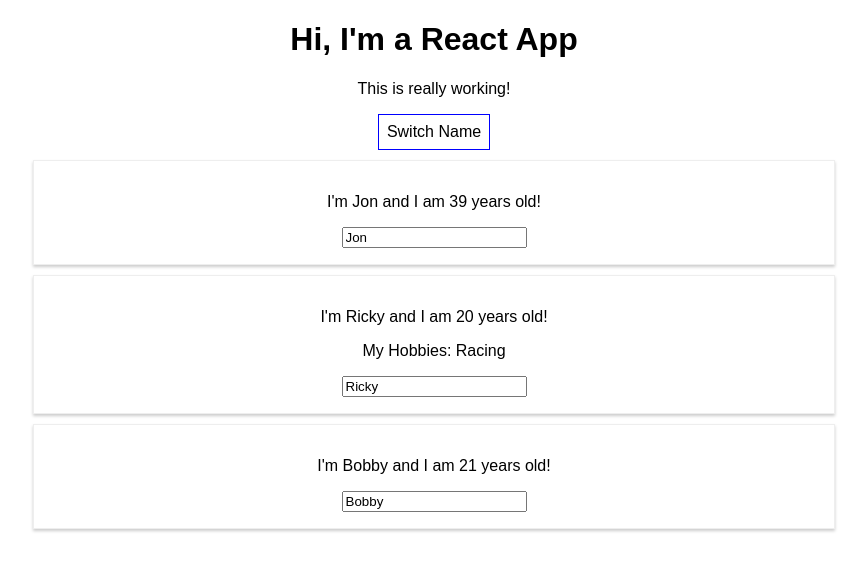
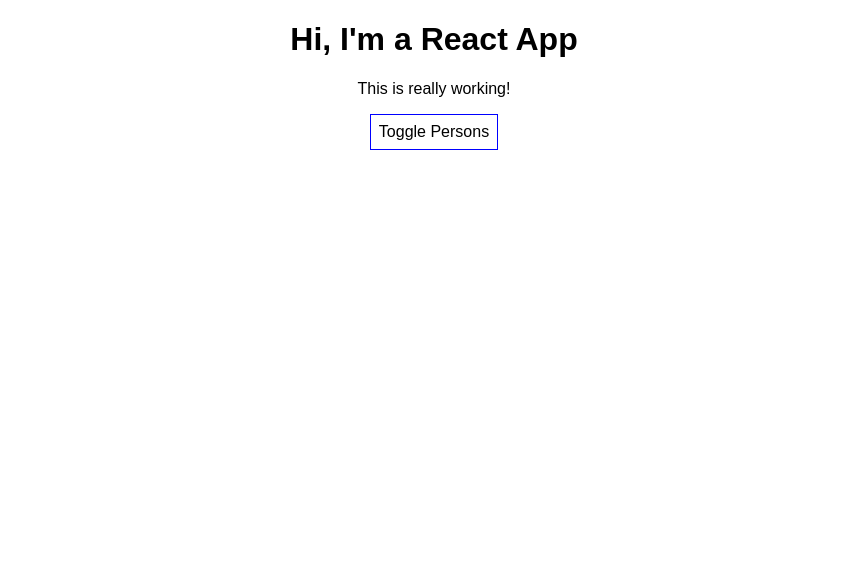
Before and after one commit to jonriddick/react-complete-guide, a React (Create React App) app: page / in a window 1280 px wide. Shown: the top 570 px of the page, without its empty margins (206-1073 px from the left). Built offline with nearby package versions, Linux system fonts and the light colour scheme.

Commit message:
changing the button to toggle persons instead of change name of 1st person

```diff
--- a/src/App.js
+++ b/src/App.js
@@ -9,7 +9,8 @@
       {name:'Ricky', age: 20},
       {name:'Bobby', age: 21}
     ],
-    otherState: 'other value'
+    otherState: 'other value',
+    showPersons: false
   }
 
   switchNameHandler = (newName) => {
@@ -35,6 +36,11 @@
     })
   }
 
+  togglePersonsHandler = () => {
+    const doesShow = this.state.showPersons;
+    this.setState({showPersons: !doesShow});
+  }
+
   render() {
     const style = {
       backgroundColor: 'white',
@@ -50,8 +56,10 @@
         <p>This is really working!</p>
         <button
           style={style}
-          onClick={() => this.togglePersonsHandler()}>Switch Name</button>
-        <div>
+          onClick={() => this.togglePersonsHandler()}>Toggle Persons</button>
+        {
+          this.state.showPersons === true ?
+            <div >
               <Person
                 name={this.state.persons[0].name}
                 age={this.state.persons[0].age}/>
@@ -63,7 +71,8 @@
               <Person
                 name={this.state.persons[2].name}
                 age={this.state.persons[2].age}/>
-        </div>
+            </div> : null
+        }
       </div>
     );
   }
```
Lines whose indentation alone changed are shown as unchanged.
